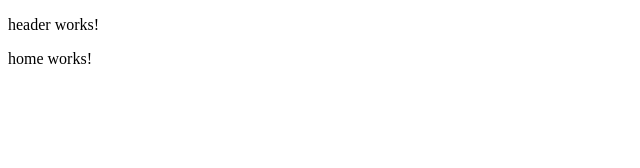
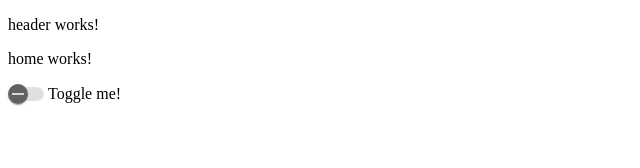
Before and after one commit to bob-fornal/how-to-take-a-test, an Angular app in the folder frontend/: page /home in a window 1280 px wide. Shown: the top 168 px of the page, without its empty margins (0-640 px from the left). Built offline with nearby package versions, Linux system fonts and the light colour scheme.

Commit message:
Added material to angular
added pink/green material.  Tested with slider on render. Unsure of other testing to be done or structure I should've followed. All input begged for.

```diff
--- a/frontend/package.json
+++ b/frontend/package.json
@@ -11,10 +11,12 @@
   "private": true,
   "dependencies": {
     "@angular/animations": "^15.2.0",
+    "@angular/cdk": "^15.2.1",
     "@angular/common": "^15.2.0",
     "@angular/compiler": "^15.2.0",
     "@angular/core": "^15.2.0",
     "@angular/forms": "^15.2.0",
+    "@angular/material": "^15.2.1",
     "@angular/platform-browser": "^15.2.0",
     "@angular/platform-browser-dynamic": "^15.2.0",
     "@angular/router": "^15.2.0",
--- a/frontend/src/app/app.component.html
+++ b/frontend/src/app/app.component.html
@@ -1 +1,2 @@
 <router-outlet></router-outlet>
+<mat-slide-toggle>Toggle me!</mat-slide-toggle>
```
Also changed, not shown: frontend/src/app/app.module.ts (+6 -11 lines), 1 other file (tests, documents, lock files or other folders).
